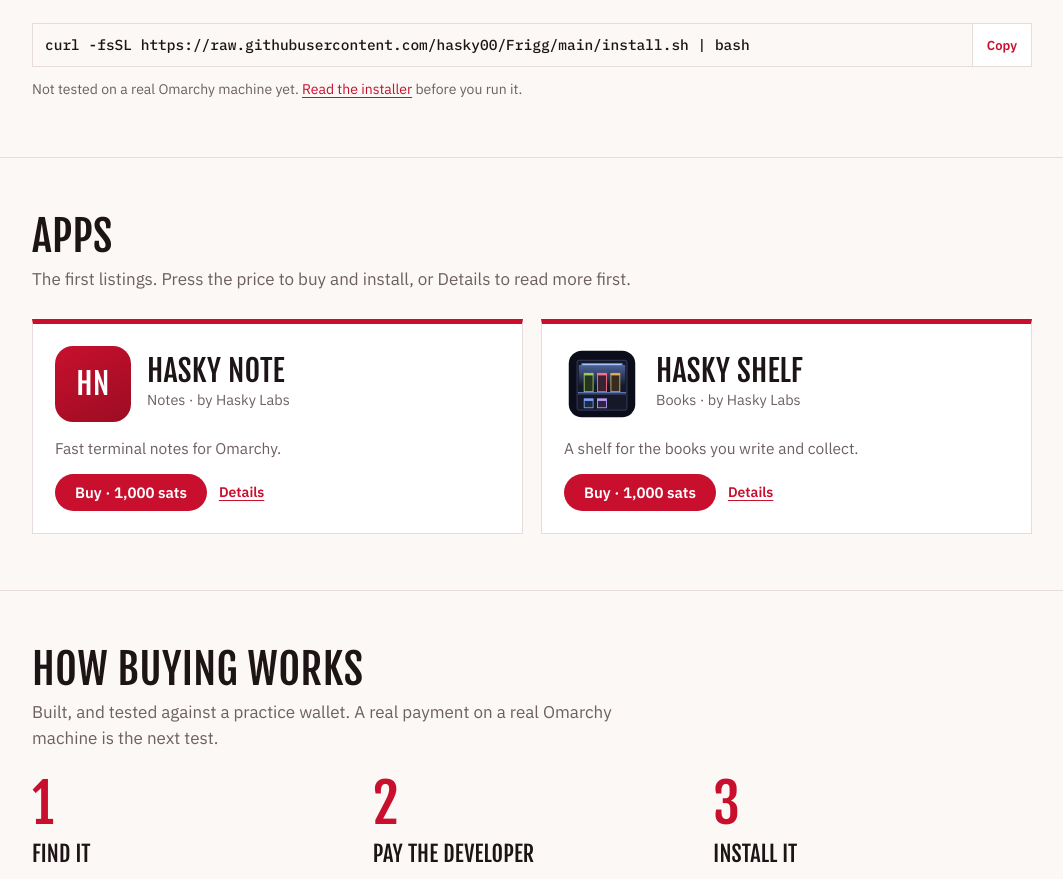
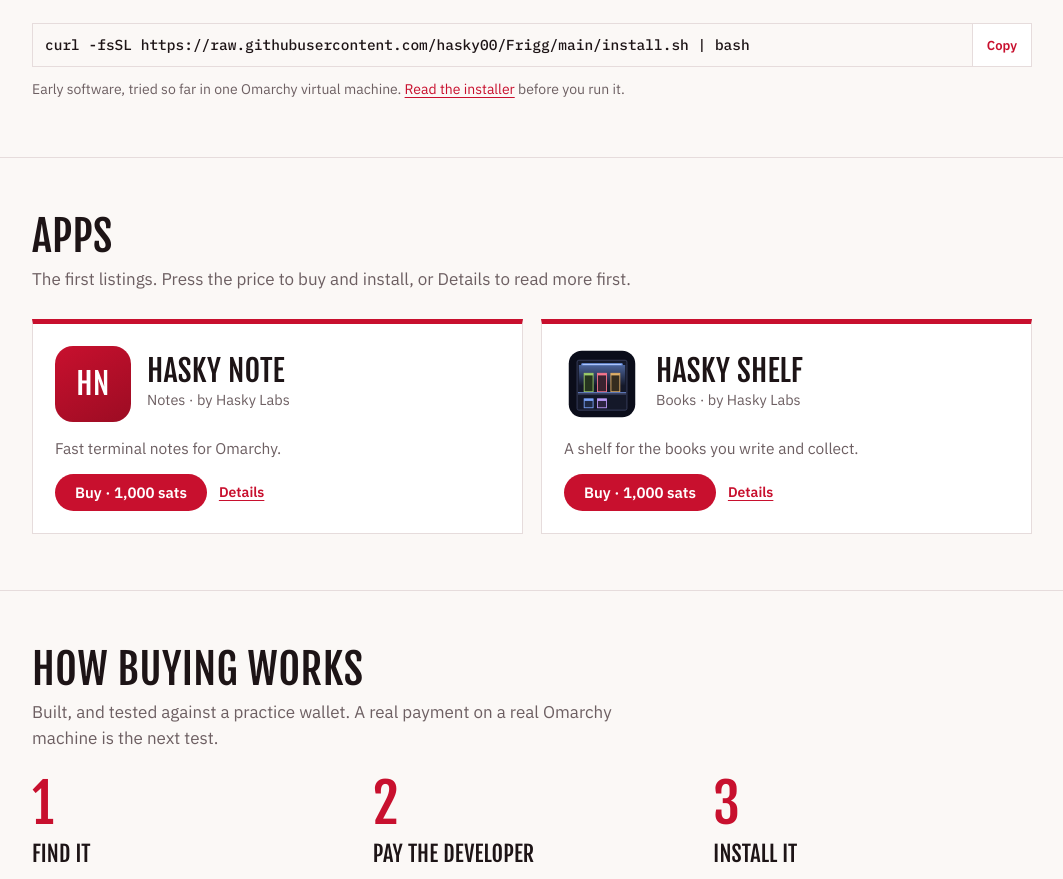
Before and after one commit to hasky00/Frigg, a plain HTML site: page index.html in a window 1280 px wide. Shown: the part 1033-1912 px from the top of the page, without its empty margins (108-1171 px from the left). Drawn offline with Linux system fonts and the light colour scheme.

Commit message:
Update the install note on the landing page
Co-Authored-By: Claude Fable 5.2 <noreply@anthropic.com>
Claude-Session: https://claude.ai/code/session_012YBLDhLjRanmytmCeVdXiy

```diff
--- a/index.html
+++ b/index.html
@@ -63,7 +63,7 @@
         <code>curl -fsSL https://raw.githubusercontent.com/hasky00/Frigg/main/install.sh | bash</code>
         <button type="button">Copy</button>
       </div>
-      <p class="note" style="margin-top:12px">Not tested on a real Omarchy machine yet. <a href="https://github.com/hasky00/Frigg/blob/main/install.sh">Read the installer</a> before you run it.</p>
+      <p class="note" style="margin-top:12px">Early software, tried so far in one Omarchy virtual machine. <a href="https://github.com/hasky00/Frigg/blob/main/install.sh">Read the installer</a> before you run it.</p>
     </div>
   </section>
 
```
